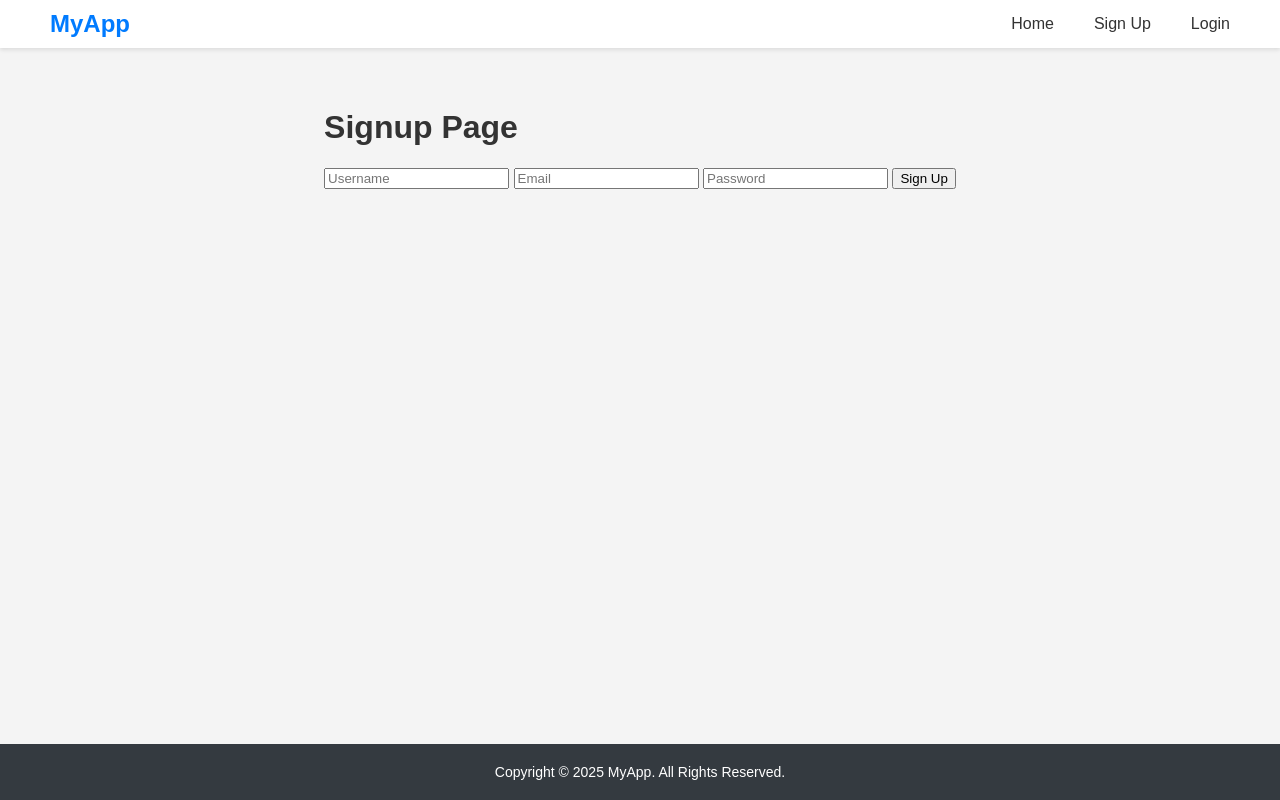
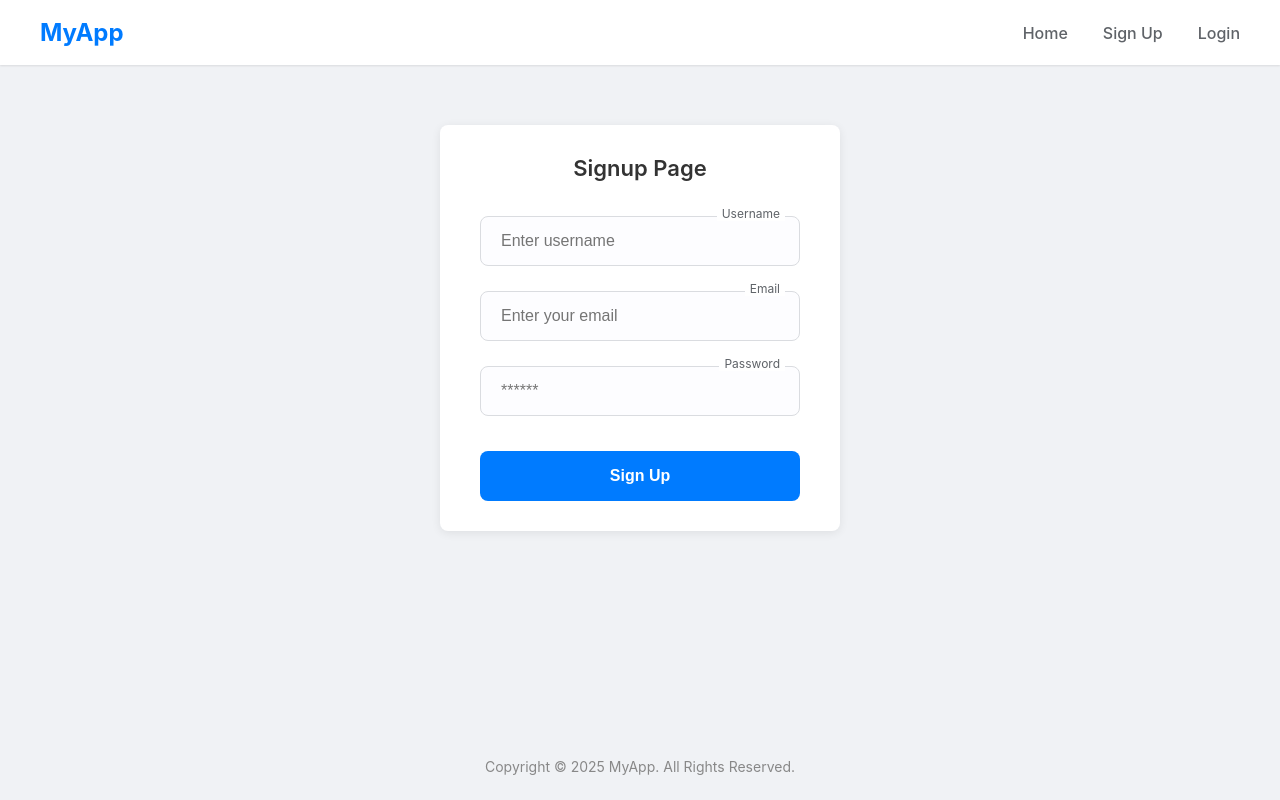
Before and after one commit to mariamhabashi/NTI-Summer-Training, a PHP site: page /NTI-Summer-Training/ProfileApp/signup.php in a window 1280 px wide. Run offline with PHP 8.4, Linux system fonts and the light colour scheme.

Commit message:
continued project

```diff
--- /dev/null
+++ b/Day8/ProfileApp/css/form.css
@@ -0,0 +1,152 @@
+* {
+    margin: 0;
+    padding: 0;
+    box-sizing: border-box;
+}
+
+body {
+    font-family: -apple-system, BlinkMacSystemFont, 'Segoe UI', Roboto, Oxygen, Ubuntu, Cantarell, 'Open Sans', 'Helvetica Neue', sans-serif;
+    background-color: #f0f2f5;
+    color: #3c4043;
+    display: flex;
+    flex-direction: column;
+    min-height: 100vh;
+}
+
+.main-nav {
+    background-color: #ffffff;
+    padding: 0 40px;
+    height: 65px;
+    display: flex;
+    align-items: center;
+    justify-content: center;
+    box-shadow: 0 1px 2px rgba(0, 0, 0, 0.1);
+    width: 100%;
+}
+
+.nav-container {
+    width: 100%;
+    max-width: 1200px;
+    display: flex;
+    justify-content: space-between;
+    align-items: center;
+}
+
+.logo a {
+    text-decoration: none;
+    color: #007bff;
+    font-size: 24px;
+    font-weight: bold;
+}
+
+.nav-links ul {
+    list-style: none;
+    display: flex;
+}
+
+.nav-links li {
+    margin-left: 35px;
+}
+
+.nav-links a {
+    text-decoration: none;
+    color: #5f6368;
+    font-size: 16px;
+    font-weight: 500;
+    transition: color 0.2s;
+}
+
+.nav-links a:hover {
+    color: #007bff;
+}
+
+main {
+    flex: 1;
+    padding-top: 60px;
+    padding-bottom: 60px;
+}
+
+.form-container {
+    background-color: #ffffff;
+    padding: 30px 40px;
+    border-radius: 8px;
+    box-shadow: 0 2px 10px rgba(0, 0, 0, 0.08);
+    width: 100%;
+    max-width: 400px;
+    margin: 0 auto;
+}
+
+.form-container h2 {
+    text-align: center;
+    font-size: 22px;
+    margin-bottom: 35px;
+    font-weight: 600;
+    color: #333;
+}
+
+.form-group {
+    margin-bottom: 25px;
+    position: relative;
+}
+
+.form-group label {
+    position: absolute;
+    top: -10px;
+    right: 15px;
+    background-color: #ffffff;
+    padding: 0 5px;
+    font-size: 12px;
+    color: #5f6368;
+}
+
+.form-input {
+    width: 100%;
+    height: 50px;
+    padding: 0 20px;
+    border: 1px solid #dadce0;
+    border-radius: 8px;
+    font-size: 16px;
+    background-color: #fdfdff;
+    text-align: left;
+}
+
+.form-input:focus {
+    outline: none;
+    border: 2px solid #007bff;
+}
+
+.form-submit {
+    width: 100%;
+    height: 50px;
+    background-color: #007bff;
+    border: none;
+    border-radius: 8px;
+    color: white;
+    font-size: 16px;
+    font-weight: bold;
+    cursor: pointer;
+    margin-top: 10px;
+    transition: background-color 0.3s;
+}
+
+.form-submit:hover {
+    background-color: #0056b3;
+}
+
+.alert-danger {
+    background-color: #f8d7da;
+    color: #721c24;
+    padding: 15px;
+    border: 1px solid #f5c6cb;
+    border-radius: 5px;
+    text-align: center;
+    margin-bottom: 20px;
+}
+
+footer {
+    text-align: center;
+    padding: 25px;
+    color: #888;
+    background-color: #f0f2f5;
+    font-size: 14px;
+}
--- a/Day8/ProfileApp/footer.php
+++ b/Day8/ProfileApp/footer.php
@@ -1,8 +1,6 @@
 </main>
-<footer class="footer">
-    <div class="footer-content">
-        <p>Copyright © <?= date("Y"); ?> MyApp. All Rights Reserved.</p>
-    </div>
+<footer>
+    Copyright © 2025 MyApp. All Rights Reserved.
 </footer>
 </body>
 </html>
--- a/Day8/ProfileApp/header.php
+++ b/Day8/ProfileApp/header.php
@@ -3,25 +3,25 @@
 <head>
     <meta charset="UTF-8">
     <meta name="viewport" content="width=device-width, initial-scale=1.0">
-    <title>Profile App</title>
-    <link rel="stylesheet" href="css/style.css">
+    <title>MyApp</title>
+    <link rel="stylesheet" href="style.css">
+    <link rel="stylesheet" href="css/form.css">
 </head>
 <body>
-<header class="navbar">
+
+<header class="main-nav">
     <div class="nav-container">
-        <div class="nav-brand">
-            <h2><a href="home.php" class="nav-link">MyApp</a></h2>
+        <div class="logo">
+            <a href="index.php">MyApp</a>
         </div>
-        <ul class="nav-menu">
-            <li><a href="home.php" class="nav-link">Home</a></li>
-            <?php if (isset($_SESSION['user'])): ?>
-                <li><a href="profile.php" class="nav-link">Profile</a></li>
-                <li><a href="logout.php" class="nav-link">Logout</a></li>
-            <?php else: ?>
-                <li><a href="signup.php" class="nav-link">Sign Up</a></li>
-                <li><a href="login.php" class="nav-link">Login</a></li>
-            <?php endif; ?>
-        </ul>
+        <div class="nav-links">
+            <ul>
+                <li><a href="index.php">Home</a></li>
+                <li><a href="signup.php">Sign Up</a></li>
+                <li><a href="login.php">Login</a></li>
+            </ul>
+        </div>
     </div>
 </header>
-<main class="container">
+
+<main>
--- a/Day8/ProfileApp/signup.php
+++ b/Day8/ProfileApp/signup.php
@@ -20,13 +20,28 @@ if ($_POST) {
 
 
 ?>
-<h1 class="pages">Signup Page</h1>
-<form action="" method="post">
-    <input type="text" name="username" placeholder="Username" />
-    <input type="text" name="email" placeholder="Email" />
-    <input type="password" name="password" placeholder="Password" />
-    <input type="submit" value="Sign Up" />
-</form>
+<div class="form-container">
+    <h2>Signup Page</h2>
+    <form action="" method="post">
+        <div class="form-group">
+            <label for="username">Username</label>
+            <input type="text" id="username" name="username" class="form-input" placeholder="Enter username" required />
+        </div>
+
+        <div class="form-group">
+            <label for="email">Email</label>
+            <input type="email" id="email" name="email" class="form-input" placeholder="Enter your email" required />
+        </div>
+
+        <div class="form-group">
+            <label for="password">Password</label>
+            <input type="password" id="password" name="password" class="form-input" placeholder="******" required />
+        </div>
+
+        <input type="submit" value="Sign Up" class="form-submit" />
+    </form>
+</div>
+
 
 <?php
 
--- /dev/null
+++ b/Day9/FirstApp/function.php
@@ -0,0 +1,5 @@
+<?php
+
+
+  include("connecting.php");
+    $con = mysqli_connect( DB_HOST, DB_USER, DB_PASS, DB_NAME);
```
Also changed, not shown: Day8/ProfileApp/edit-profile.php (deleted, +0 -62 lines), Day8/ProfileApp/login.php (+19 -7 lines), Day9/FirstApp/connecting.php (added, +10 -0 lines), Day9/FirstApp/footer.php (added, +8 -0 lines), Day9/FirstApp/header.php (added, +20 -0 lines), Day9/FirstApp/data.php (added).
